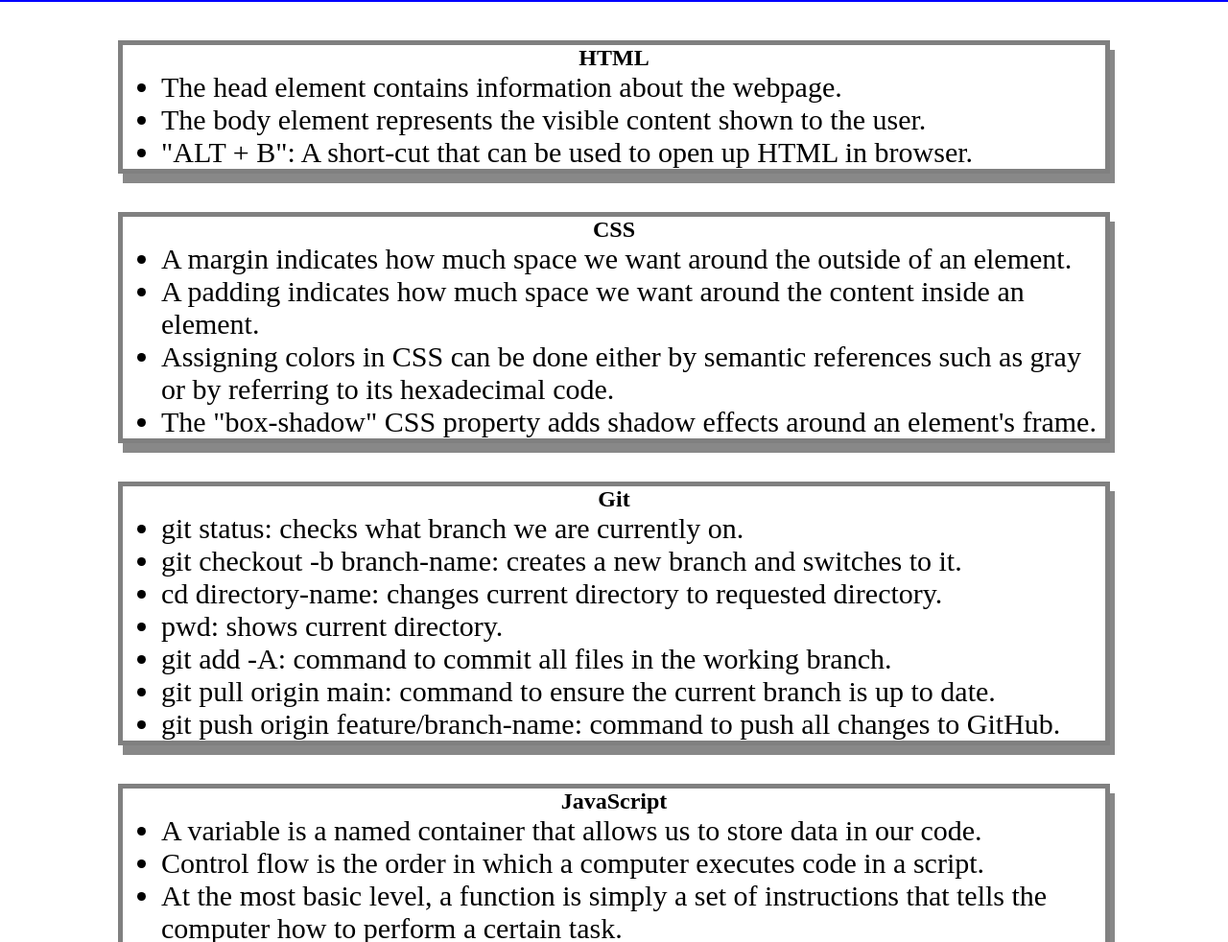
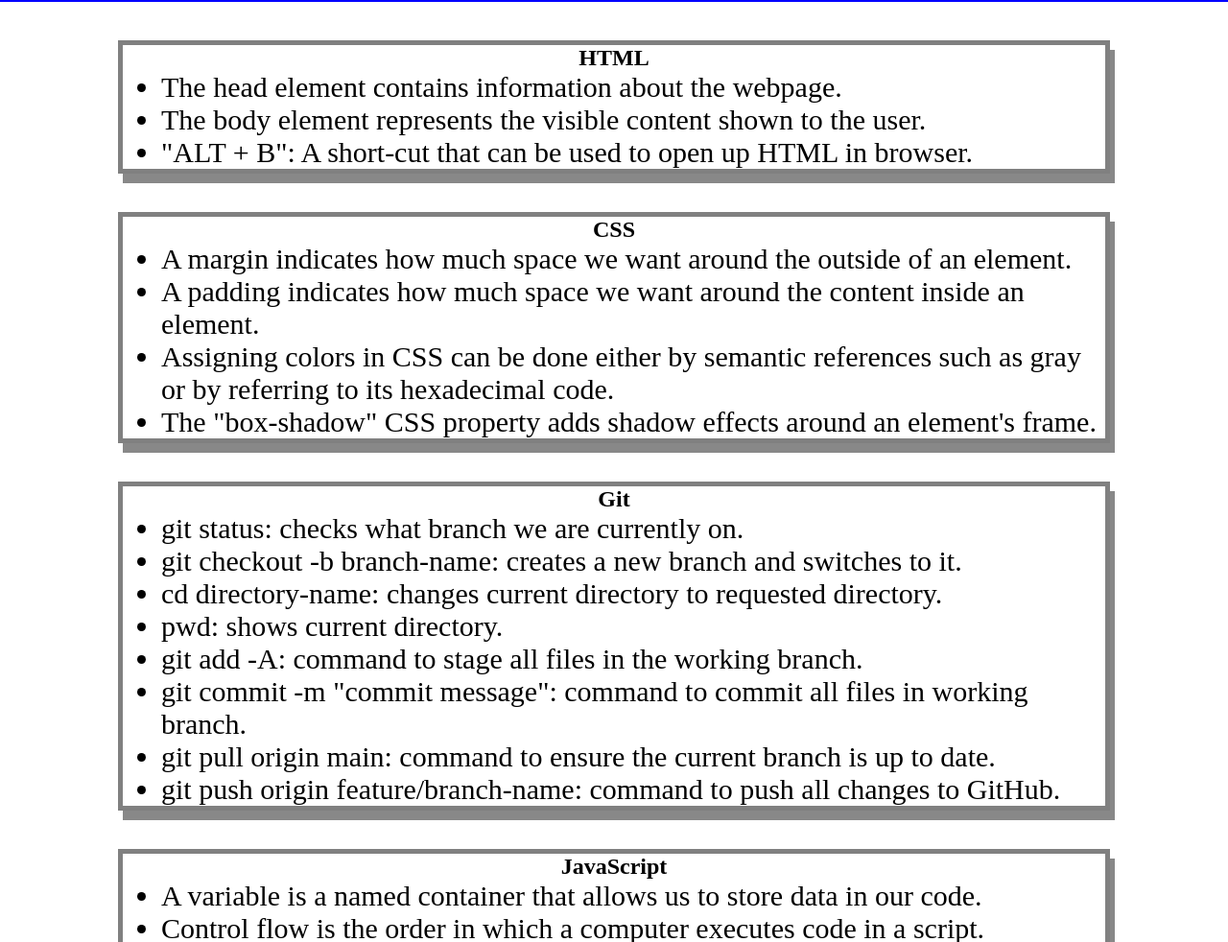
Before and after one commit to jeremiahdorvil/pre-work-study-guide, a plain HTML site: page prework-study-guide/index.html in a window 1280 px wide. Shown: the part 118-1100 px from the top of the page at 96% size. Drawn offline with Linux system fonts and the light colour scheme.

```diff
--- a/prework-study-guide/index.html
+++ b/prework-study-guide/index.html
@@ -40,7 +40,8 @@
           <li>git checkout -b branch-name: creates a new branch and switches to it.</li>
           <li>cd directory-name: changes current directory to requested directory.</li>
           <li>pwd: shows current directory.</li>
-          <li>git add -A: command to commit all files in the working branch.</li>
+          <li>git add -A: command to stage all files in the working branch.</li>
+          <li>git commit -m "commit message": command to commit all files in working branch.</li>
           <li>git pull origin main: command to ensure the current branch is up to date.</li>
           <li>git push origin feature/branch-name: command to push all changes to GitHub.</li>
         </ul>
```
Also changed, not shown: 1 other file.
